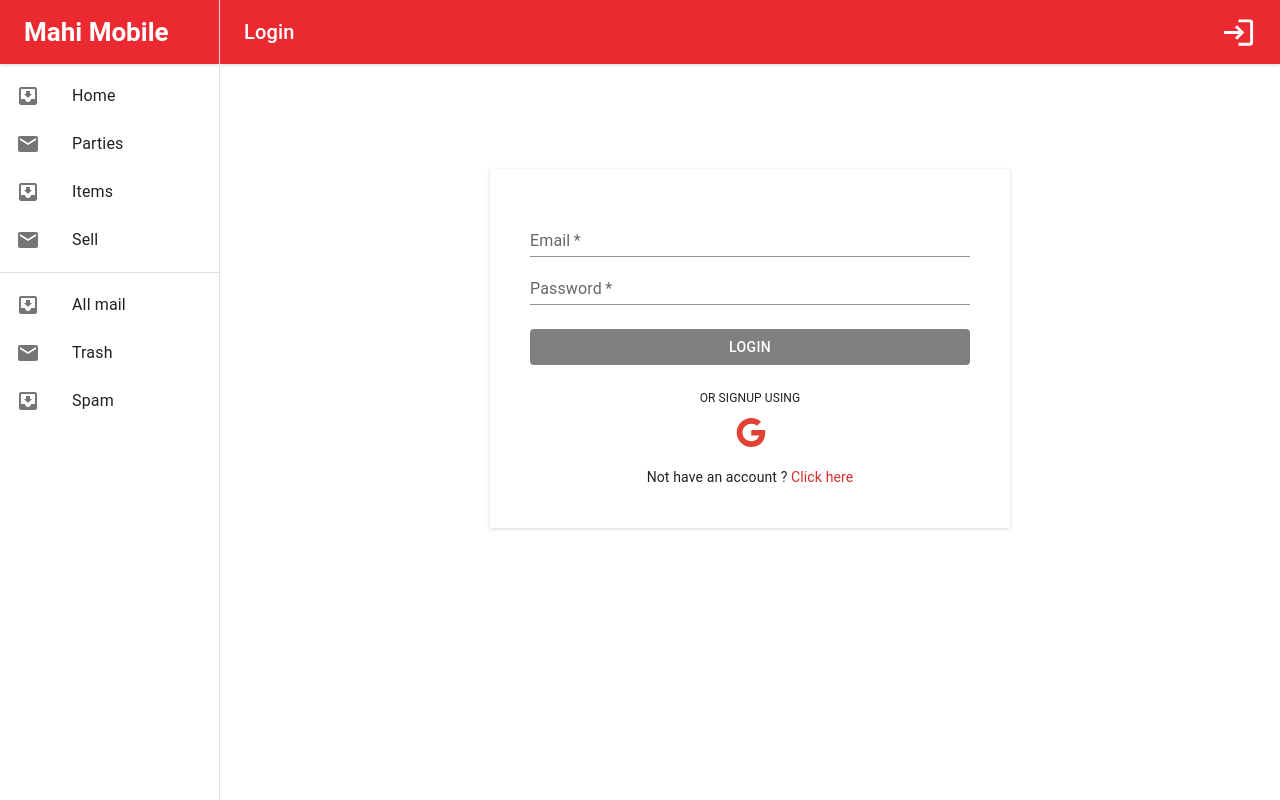
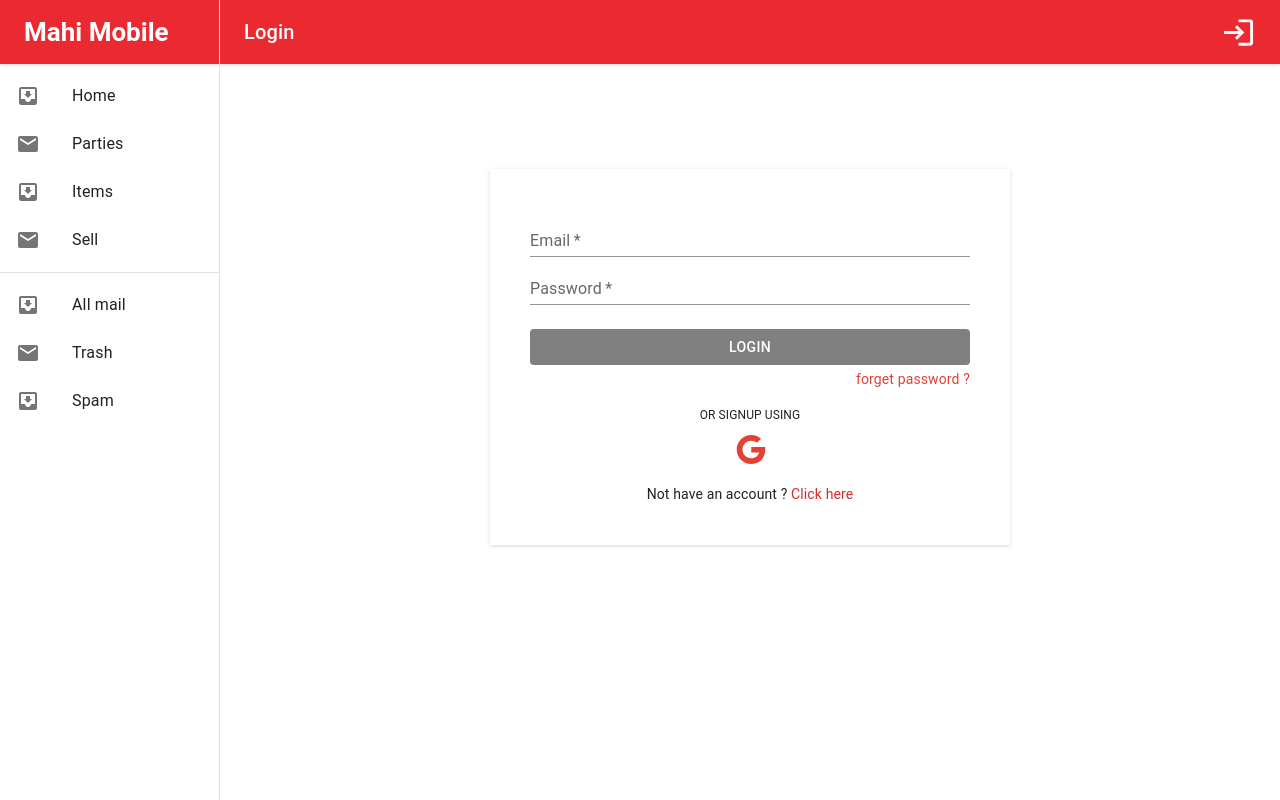
Before and after one commit to Ritik73011/mahi-mobile, a React (Create React App) app: page /login in a window 1280 px wide. Built offline with nearby package versions, Linux system fonts and the light colour scheme; no server answers.

Commit message:
forget password option added

```diff
--- a/src/pages/Login.jsx
+++ b/src/pages/Login.jsx
@@ -5,9 +5,15 @@ import { useNavigate } from "react-router";
 import { useState } from "react";
 import { signInWithEmailAndPassword } from "firebase/auth";
 import { auth } from "../private";
+import ForgetPass from "../components/Popups/ForgetPass";
 
 const Login = () => {
   const [data, setData] = useState({});
+
+  const [open, setOpen] = useState(false);
+  const handleOpen = () => setOpen(true);
+  const handleClose = () => setOpen(false);
+
   const handleChange = (e) => {
     const name = e.target.name;
     const value = e.target.value;
@@ -33,6 +39,7 @@ const Login = () => {
   const registerClick = () => {
     Navigate("/signup");
   };
+
   return (
     <Box sx={{ display: "flex", justifyContent: "center" }}>
       <Box
@@ -77,7 +84,21 @@ const Login = () => {
         >
           LOGIN
         </Button>
-        <Box sx={{ marginTop: "24px" }}>
+        <Typography
+          sx={{
+            textAlign: "right",
+            fontSize: "14px",
+            marginTop: "4px",
+            color: "#e34133",
+            cursor: "pointer",
+          }}
+          onClick={handleOpen}
+        >
+          forget password ?
+        </Typography>
+        <ForgetPass open={open} handleClose={handleClose} />
+
+        <Box sx={{ marginTop: "16px" }}>
           <Typography textAlign={"center"} fontSize="12px">
             OR SIGNUP USING
           </Typography>
```
